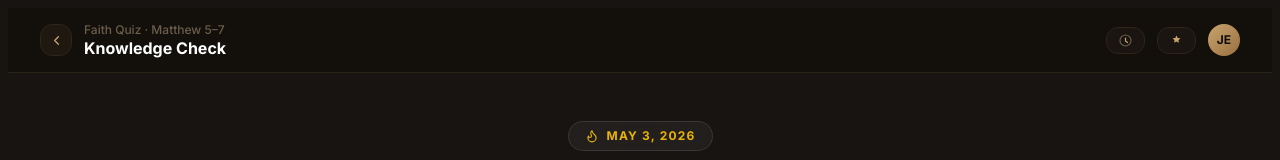
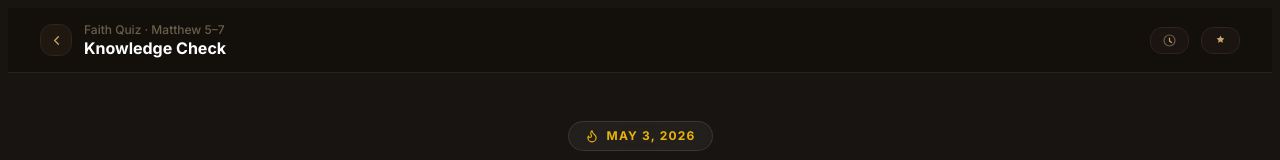
Before and after one commit to noname20011/IC3, a React (Vite) app: page / in a window 1280 px wide. Shown: the top 160 px of the page. Built offline with nearby package versions, Linux system fonts and the light colour scheme.

Commit message:
update text

```diff
--- a/src/components/UI/Header.tsx
+++ b/src/components/UI/Header.tsx
@@ -78,13 +78,9 @@ const Header = (props: HeaderProps) => {
                 className="flex items-center gap-1.5 px-3 py-1.5 bg-[#1a1510] border border-[#2e2418] rounded-lg text-xs font-semibold text-[#7a6b55] hover:text-[#c8a46e] hover:border-[#3e3020] transition-all"
               >
                 <LayoutList size={13} />
-                <span className="hidden sm:inline">Questions</span>
+                <span className="inline">All Questions</span>
               </button>
             )}
-            {/* Avatar */}
-            <div className="w-8 h-8 rounded-full bg-gradient-to-br from-[#c8a46e] to-[#9a7040] flex items-center justify-center text-xs font-bold text-[#0f0d0a]">
-              JE
-            </div>
           </div>
         </div>
       </header>
```
